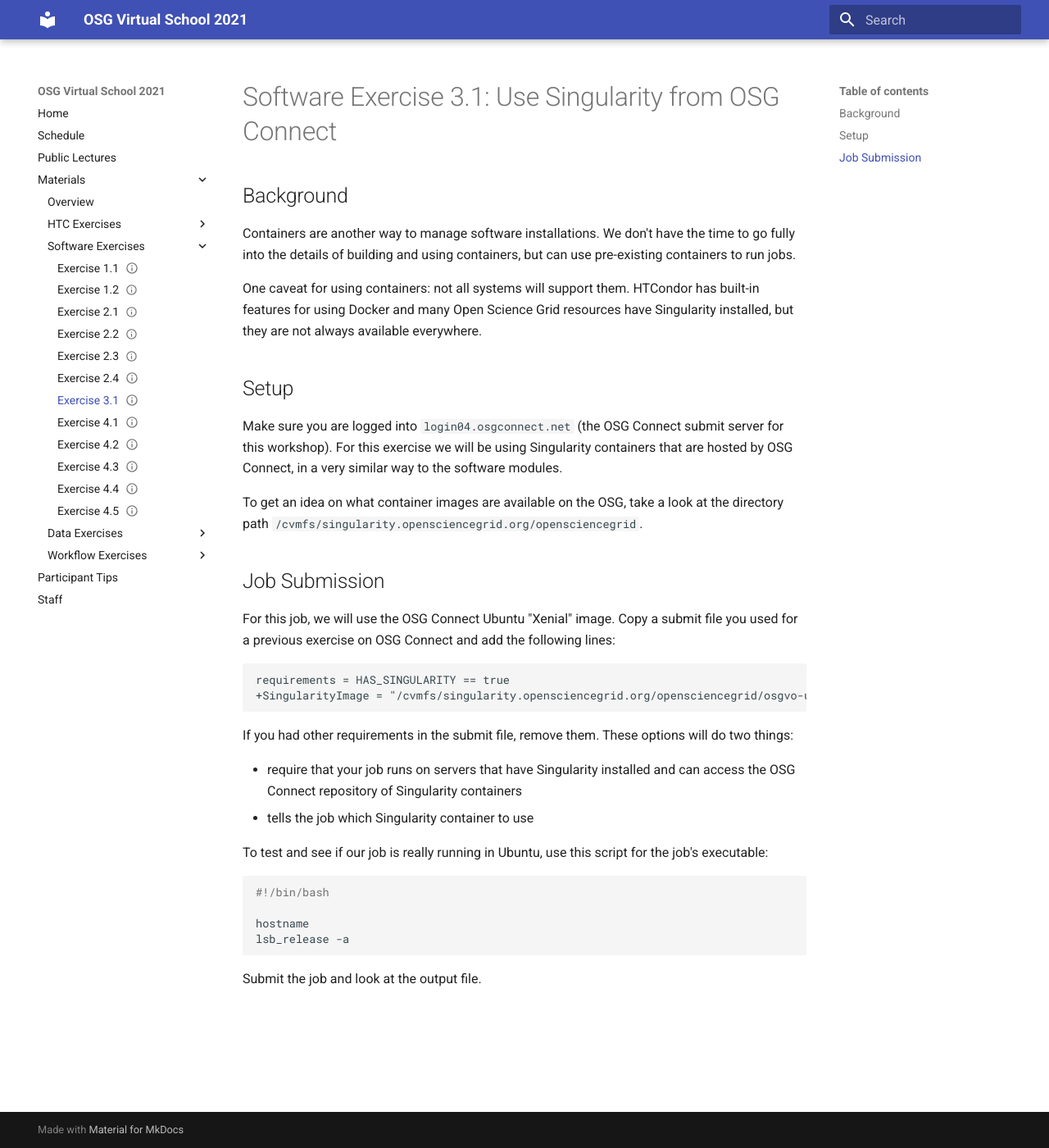
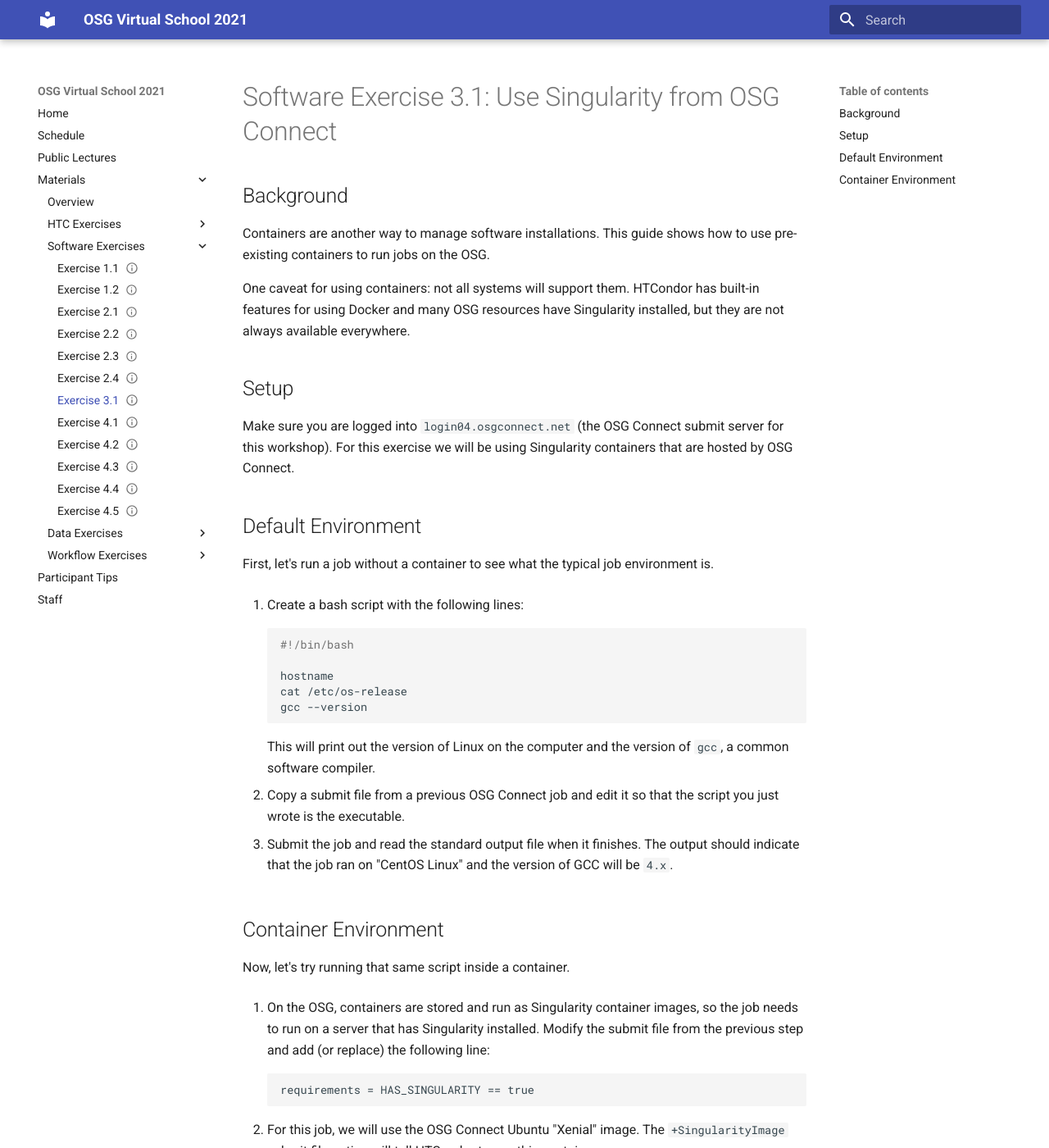
Before and after one commit to osg-htc/virtual-school-2021, an MkDocs documentation site: the page built from docs/materials/software/part3-ex1-singularity.md, in a window 1280 px wide and 1400 px high. Shown: the whole window at 82% size. Built offline with MkDocs 1.6.1 and Material for MkDocs 9.7.7, drawn with Linux system fonts in a browser that asks for light colours; some of the changed text lies outside the part shown.

Commit message:
singularity exercise modifications

```diff
--- a/docs/materials/software/part3-ex1-singularity.md
+++ b/docs/materials/software/part3-ex1-singularity.md
@@ -10,37 +10,54 @@
 Background
 ----------
 
-Containers are another way to manage software installations. We don't have the time to go fully into the details of building and using containers, but can use pre-existing containers to run jobs.
+Containers are another way to manage software installations. This guide shows how to use pre-existing containers to run jobs on the OSG.
 
-One caveat for using containers: not all systems will support them. HTCondor has built-in features for using Docker and many Open Science Grid resources have Singularity installed, but they are not always available everywhere.
+One caveat for using containers: not all systems will support them. HTCondor has built-in features for using Docker and many OSG resources have Singularity installed, but they are not always available everywhere.
 
 Setup
 -----
 
-Make sure you are logged into `login04.osgconnect.net` (the OSG Connect submit server for this workshop).  For this exercise we will be using Singularity containers that are hosted by OSG Connect, in a very similar way to the software modules.
+Make sure you are logged into `login04.osgconnect.net` (the OSG Connect submit server for this workshop).  For this exercise we will be using Singularity containers that are hosted by OSG Connect.
 
-To get an idea on what container images are available on the OSG, take a look at the directory path `/cvmfs/singularity.opensciencegrid.org/opensciencegrid`.
 
-Job Submission
---------------
+Default Environment
+-------------------
 
-For this job, we will use the OSG Connect Ubuntu "Xenial" image. Copy a submit file you used for a previous exercise on OSG Connect and add the following lines:
+First, let's run a job without a container to see what the typical job environment is.
 
-	:::file
-	requirements = HAS_SINGULARITY == true
-	+SingularityImage = "/cvmfs/singularity.opensciencegrid.org/opensciencegrid/osgvo-ubuntu-xenial:latest"
+1. Create a bash script with the following lines:
 
-If you had other requirements in the submit file, remove them. These options will do two things:
+		:::bash
+		#!/bin/bash
 
-* require that your job runs on servers that have Singularity installed and can access the OSG Connect repository of Singularity containers
-* tells the job which Singularity container to use
+		hostname
+		cat /etc/os-release
+		gcc --version
 
-To test and see if our job is really running in Ubuntu, use this script for the job's executable:
+	This will print out the version of Linux on the computer and the version
+	of `gcc`, a common software compiler.
 
-	:::bash
-	#!/bin/bash
+1. Copy a submit file from a previous OSG Connect job and edit it so that the
+script you just wrote is the executable.
 
-	hostname
-	lsb_release -a
+1. Submit the job and read the standard output file when it finishes. The output
+should indicate that the job ran on "CentOS Linux" and the version of GCC will be `4.x`.
 
-Submit the job and look at the output file.
+Container Environment
+---------------------
+
+Now, let's try running that same script inside a container.
+
+1. On the OSG, containers are stored and run as Singularity container images, so the job needs to run on a server that has Singularity installed. Modify the submit file from the previous step and add (or replace) the following line:
+
+		:::file
+		requirements = HAS_SINGULARITY == true
+
+1. For this job, we will use the OSG Connect Ubuntu "Xenial" image. The `+SingularityImage` submit file option will tell HTCondor to use this container:
+
+		:::file
+		requirements = HAS_SINGULARITY == true
+		+SingularityImage = "/cvmfs/singularity.opensciencegrid.org/opensciencegrid/osgvo-ubuntu-xenial:latest"
+
+1. Submit the job and look at the output file. You should see output that indicates
+that the job was running on "Ubuntu" and has a newer version of GCC.
```
Also changed, not shown: docs/materials/software/part4-ex1-singularity-options.md (added, +37 -0 lines).
